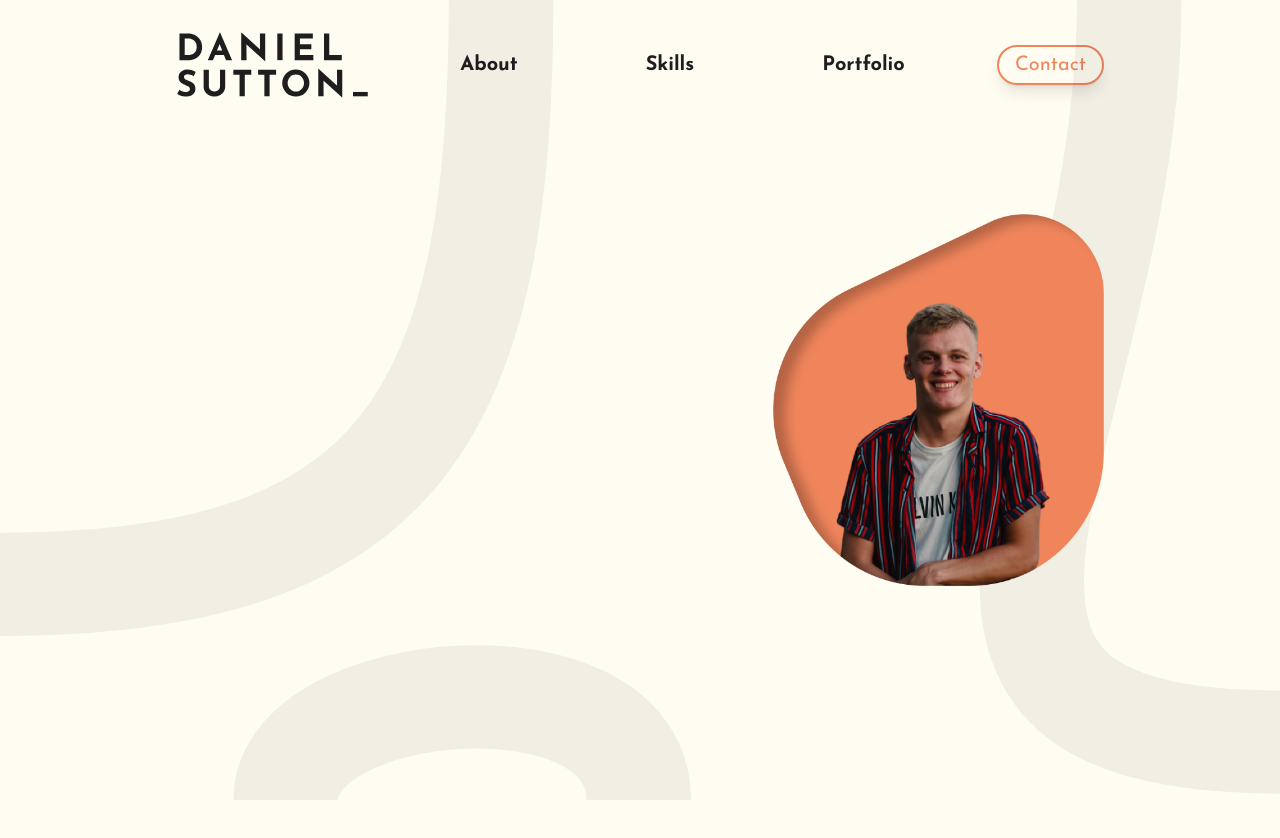
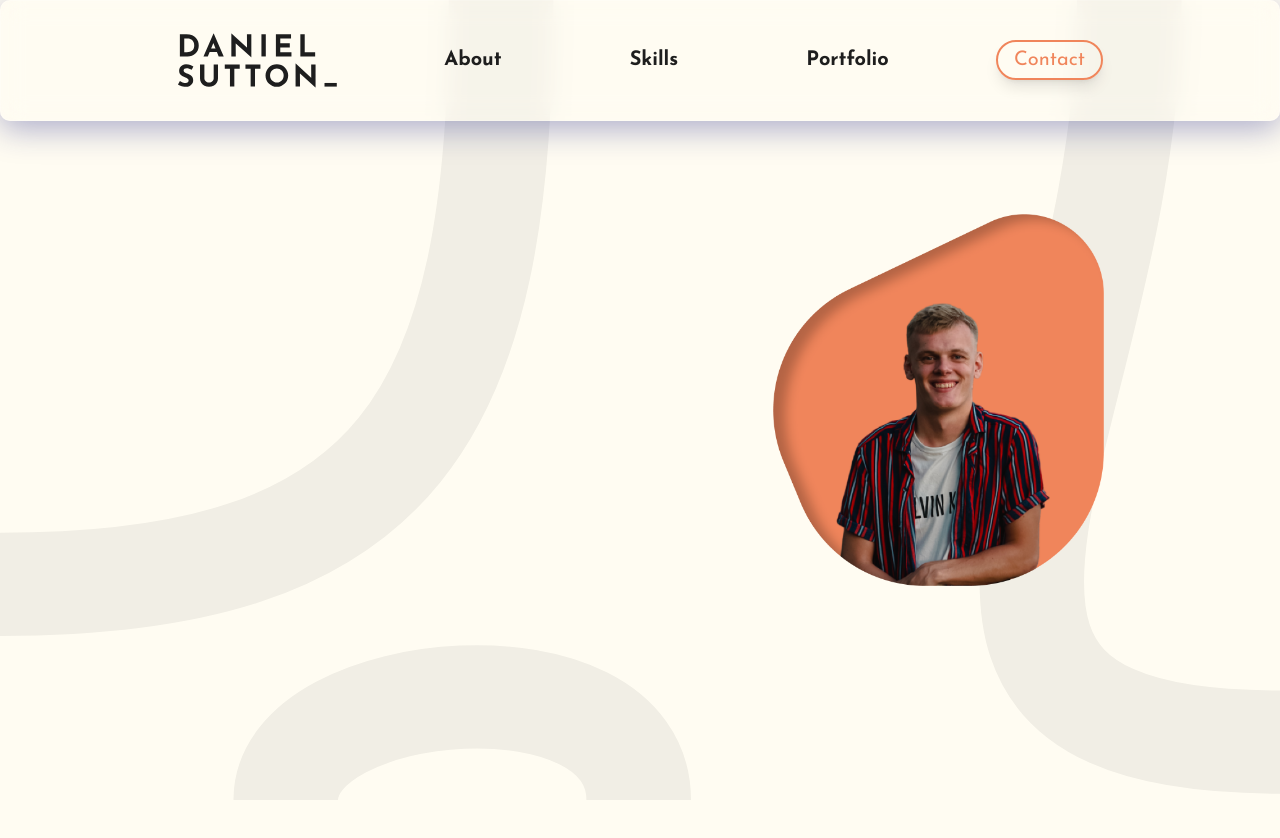
Before and after one commit to Terrell-byte/danielterrellsutton.com, a Svelte app in the folder core/: page / in a window 1280 px wide. Shown: the top 838 px of the page. Built offline with nearby package versions, Linux system fonts and the light colour scheme.

Commit message:
fixed the sh!t

```diff
--- a/core/src/App.svelte
+++ b/core/src/App.svelte
@@ -20,12 +20,22 @@
   });
 </script>
 
+<style>
+  .glass {
+    background: rgba( 255, 252, 242, 0.4 );
+    box-shadow: 0 8px 32px 0 rgba( 31, 38, 135, 0.37 );
+    backdrop-filter: blur( 12.5px );
+    -webkit-backdrop-filter: blur( 12.5px );
+    border-radius: 10px;
+    border: 1px solid rgba( 255, 255, 255, 0.18 );
+}
+</style>
 <!--Navbar-->
 <header class="fixed w-full">
   {#if showLanding}
-  <nav transition:fade class="flex justify-between items-center w-full pt-8">
+  <nav transition:fade class="flex justify-between items-center w-full pt-8 pb-8 glass">
     <div class="pl-44">
-      <svg class="w-48 h-auto" width="382" height="131" viewBox="0 0 382 131" fill="none" xmlns="http://www.w3.org/2000/svg">
+      <svg class="w-40 h-auto -z-0" width="382" height="131" viewBox="0 0 382 131" fill="none" xmlns="http://www.w3.org/2000/svg">
         <path d="M6.84002 55.9999V3.00792H22.68C28.008 3.00792 32.544 3.79992 36.288 5.38392C40.032 6.96792 43.032 9.07992 45.288 11.7199C47.592 14.3599 49.272 17.3119 50.328 20.5759C51.384 23.8399 51.912 27.1279 51.912 30.4399C51.912 34.3759 51.192 37.9279 49.752 41.0959C48.36 44.2159 46.44 46.9039 43.992 49.1599C41.544 51.3679 38.712 53.0719 35.496 54.2719C32.28 55.4239 28.872 55.9999 25.272 55.9999H6.84002ZM17.28 45.9199H23.472C26.112 45.9199 28.512 45.5839 30.672 44.9119C32.832 44.1919 34.68 43.1599 36.216 41.8159C37.8 40.4719 39 38.7919 39.816 36.7759C40.68 34.7119 41.112 32.3599 41.112 29.7199C41.112 26.2639 40.536 23.4559 39.384 21.2959C38.28 19.0879 36.888 17.3839 35.208 16.1839C33.576 14.9839 31.896 14.1679 30.168 13.7359C28.44 13.2559 26.976 13.0159 25.776 13.0159H17.28V45.9199Z" fill="#1E1E1E"/>
         <path d="M63.1946 55.9999L87.0986 0.919922H87.6746L111.579 55.9999H99.4826L84.2186 17.2639L91.7786 12.0799L73.4906 55.9999H63.1946ZM79.5386 36.8479H95.4506L99.1226 45.6319H76.2986L79.5386 36.8479Z" fill="#1E1E1E"/>
         <path d="M177.191 58.1599L137.015 21.8719L140.111 23.5999L140.327 55.9999H129.743V0.919922H130.175L169.487 37.0639L167.183 36.0559L166.967 3.00792H177.479V58.1599H177.191Z" fill="#1E1E1E"/>
@@ -70,8 +80,8 @@
 </header>
 
 <!--landing page-->
-<section class="w-full h-screen bg-[#FFFCF2]">
-  <div class="absolute top-0 left-0 w-full h-full object-cover">
+<section class="w-full h-screen">
+  <div class="absolute top-0 left-0 w-full h-full object-cover -z-10">
     <svg width="100%" height="100%" viewBox="0 0 3085 1953" fill="none" xmlns="http://www.w3.org/2000/svg" preserveAspectRatio="none">
       {#if showLines}
         <path transition:draw="{{duration: 6000, easing: quintOut}}" d="M3085 1811.64C2000.06 1811.64 2721.78 1027.28 2721.78 0.000151677M0 1426.57C957.576 1426.57 1207.58 1027.28 1207.58 0M688.701 1953C688.701 1655.56 1539.36 1580.92 1539.36 1953" stroke="#1E1E1E" stroke-opacity="0.06" stroke-width="252"/>
@@ -80,7 +90,7 @@
   </div>
   {#if showLanding}
   <div transition:fade class="flex justify-end items-center h-screen pr-44">
-    <img class="w-[30%] relative" src={profile} alt="profile" />
+    <img class="w-[30%]" src={profile} alt="profile" />
   </div>
   {/if}
 </section>
```
